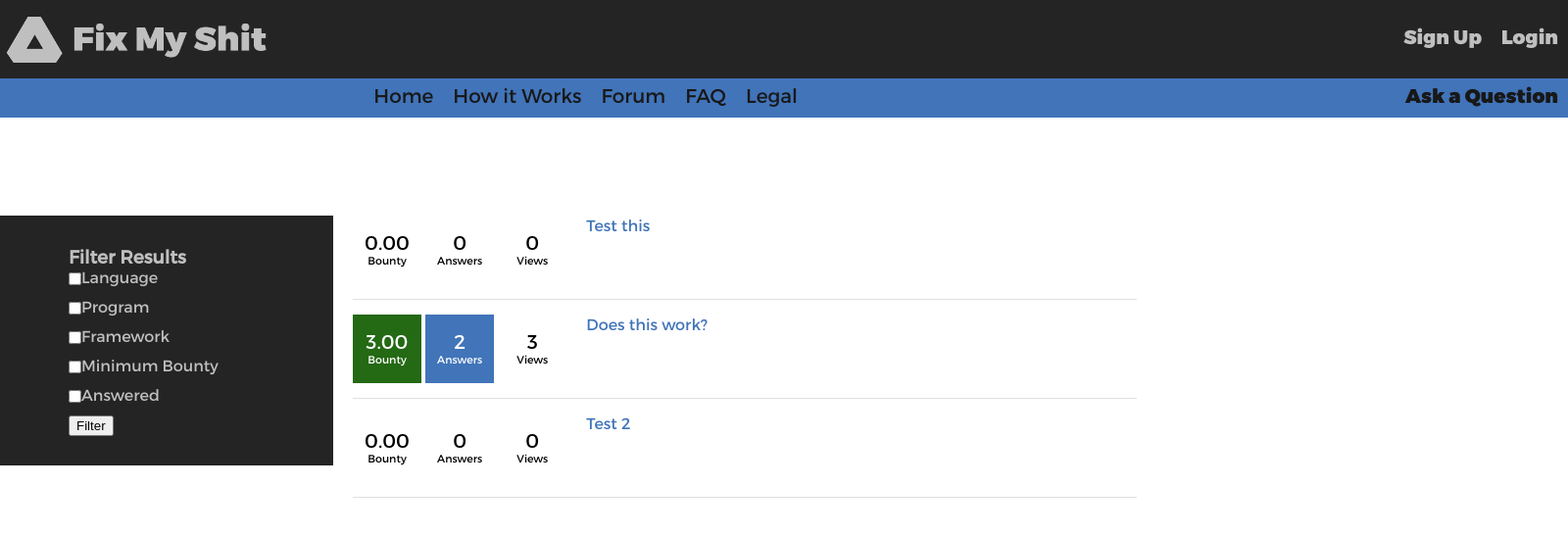
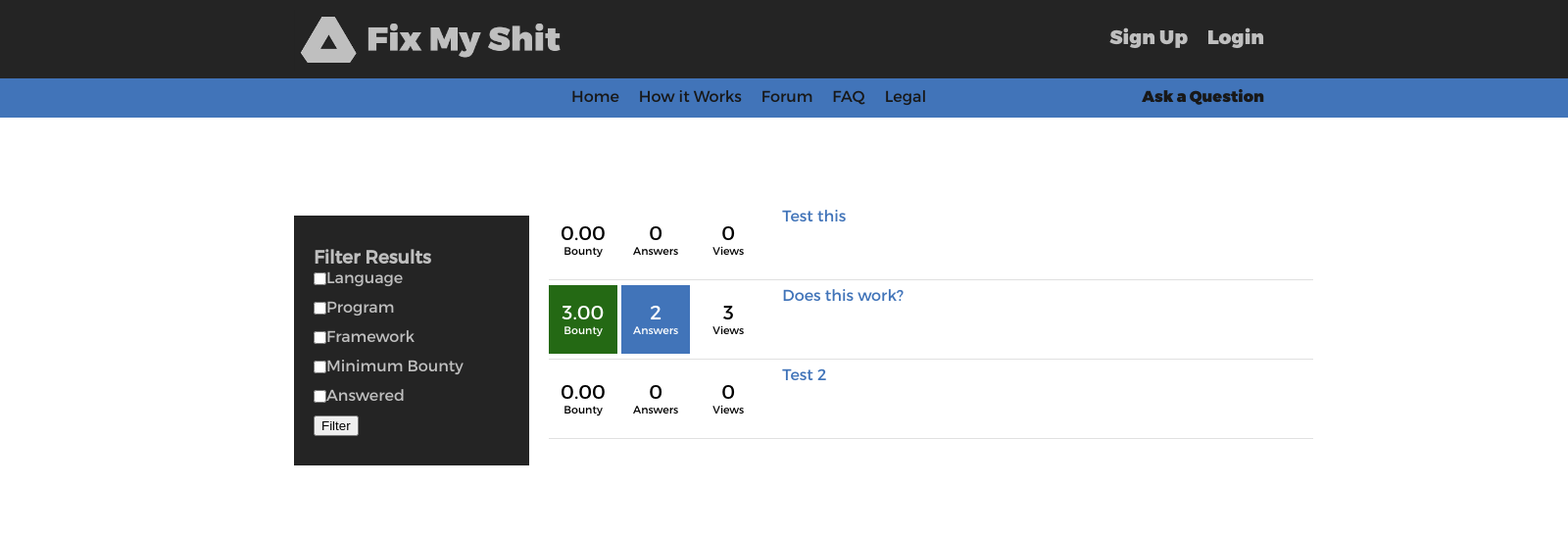
Before and after one commit to Regalith/DMC, a Django app: page / in a window 1600 px wide. Shown: the top 547 px of the page at 98% size. Run offline with Django 3.2, Linux system fonts and the light colour scheme; data comes from the database, SQL or seed files in the repository.

Commit message:
fixed css so it wouldnt look stupid at less than 4k

```diff
--- a/fixMyShit/QA/static/QA/css/filters.css
+++ b/fixMyShit/QA/static/QA/css/filters.css
@@ -7,7 +7,7 @@
 {
     float:left;
     background:#242424;
-    width:300px;
+    width:200px;
     z-index: -5;
     color:#bfbfbf;
     padding: 20px;
--- a/fixMyShit/QA/static/QA/css/navBar.css
+++ b/fixMyShit/QA/static/QA/css/navBar.css
@@ -3,7 +3,7 @@
 .navBar
 {
     width:100%;
-    min-width: 1600px;
+    min-width: 1080px;
     padding: 0px;
     margin :0px;
 }
@@ -22,7 +22,7 @@
 
 .barContainer
 {
-    width:1600px;
+    width:1000px;
     margin:0px auto;
     font-family: montserratBold;
     color:#bfbfbf;
@@ -47,16 +47,16 @@
     padding: 25px 10px 25px 10px;
 }
 
-.bottomLink
-{
-    color: #181818;
-    padding: 5px 10px 10px 10px;
-}
 .topLink:hover{
     background: #181818; /* make this whatever you want */
     color:#ffffff;
 }
-
+.bottomLink
+{
+    color: #181818;
+    padding: 8px 10px 10px 10px;
+    font-size: 16px;
+}
 .bottomLink:hover{
     background: #254571;
     color:#ffffff;
@@ -66,6 +66,6 @@
 #linkContainer
 {
     float:right;
-    padding-right: 600px;
+    padding-right: 200px;
     font-family: montserrat;
 }
--- a/fixMyShit/QA/static/QA/css/style.css
+++ b/fixMyShit/QA/static/QA/css/style.css
@@ -16,7 +16,7 @@ body {
 #wrapper
 {
     margin:0px auto;
-    width:1600px;
+    width:1000px;
     padding: 100px 0px 0px 0px;
     font-family: montserrat;
 }
@@ -26,17 +26,17 @@ body {
 #questions
 {
     float:left;
-    width:800px;
+    width:600px;
     margin-top: -15px;
     margin-left: 20px;
 }
 
 #questionTab
 {
-    width: 800px;
+    width: 780px;
     float: left;
     overflow: hidden;
-    padding: 15px 0px;
+    padding: 5px 0px;
     display: block;
     overflow:hidden;
     border-bottom:1px solid #e0e0e0;
@@ -64,6 +64,7 @@ body {
 #qTitle a
 {
     text-decoration: none;
+    font-size:16px;
     color:#4174b9;
 }
 
```
